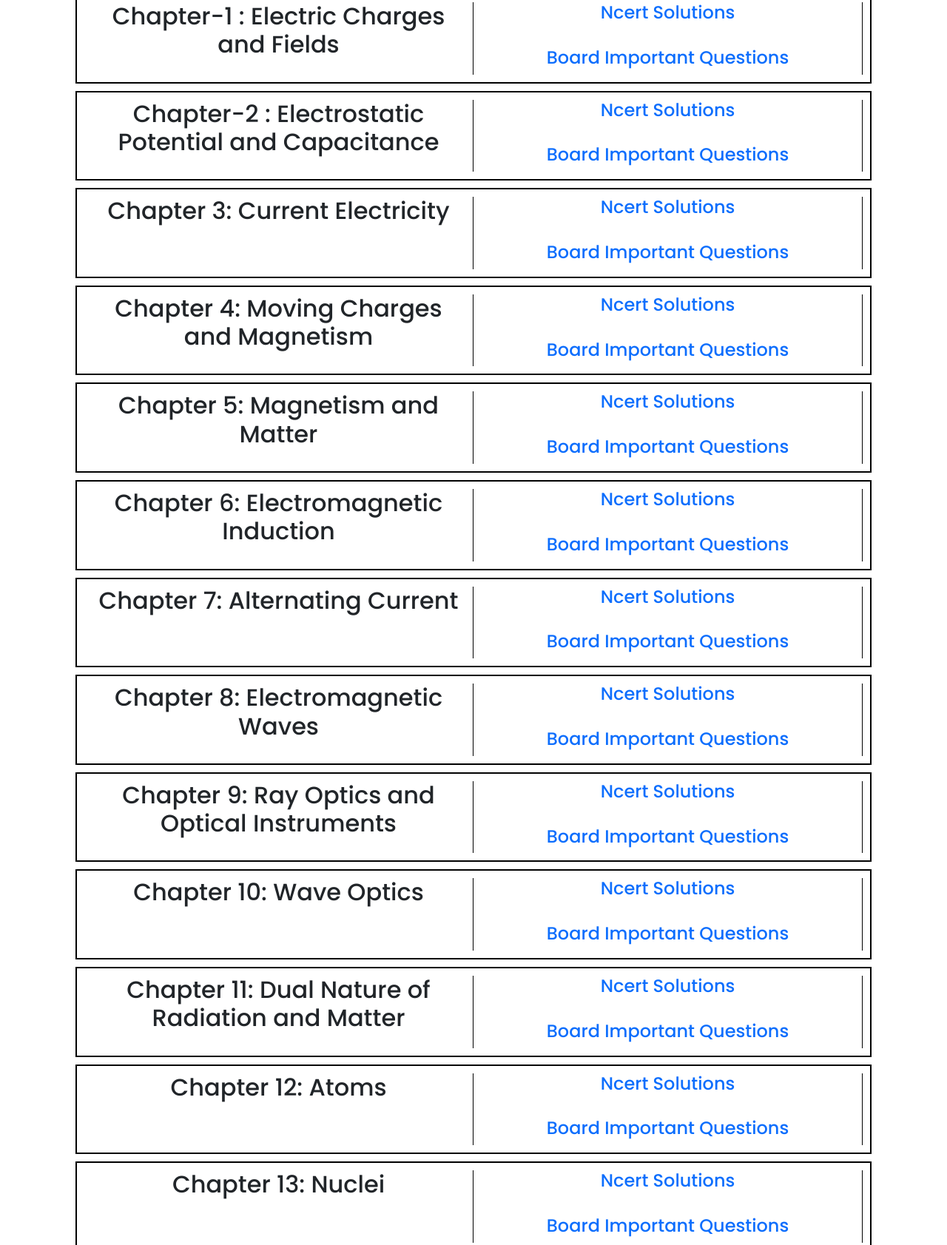
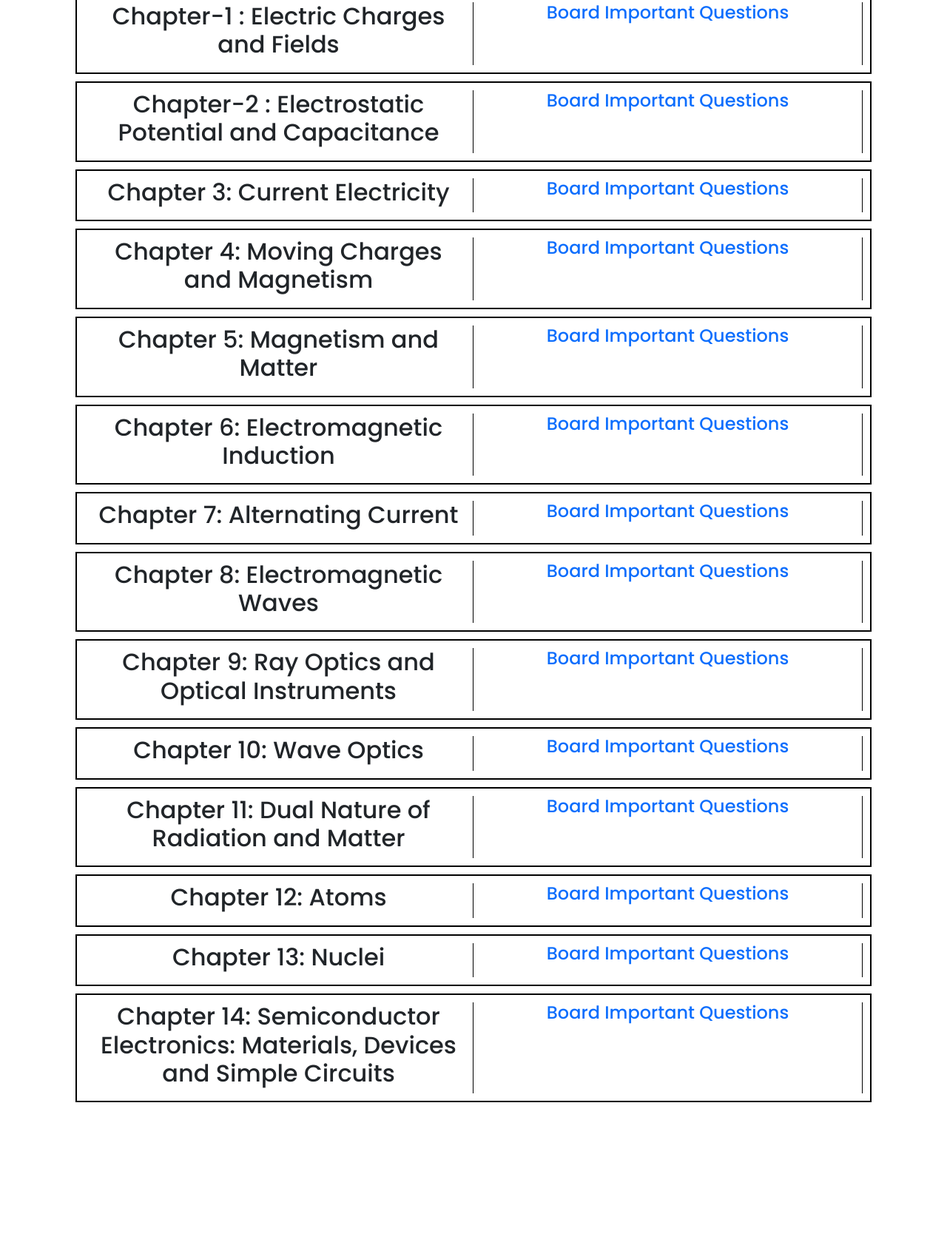
Before and after one commit to RidhamAnand/educationwebsite, a plain HTML site: page physics.html in a window 1280 px wide. Shown: the part 1088-2771 px from the top of the page at 74% size. After the commit the page ends 2678 px from the top, so only its background shows below. Drawn offline with nearby package versions, Linux system fonts and the light colour scheme.

Commit message:
minor corrections in content

```diff
--- a/physics.html
+++ b/physics.html
@@ -159,9 +159,7 @@
           </h2>
         </div>
         <div class="col">
-          <a href="">
-            <h4>Ncert Solutions</h4><br>
-          </a>
+
           <a href="">
             <h4>Board Important Questions</h4>
           </a>
@@ -179,9 +177,7 @@
           </h2>
         </div>
         <div class="col">
-          <a href="">
-            <h4>Ncert Solutions</h4><br>
-          </a>
+
           <a href="">
             <h4>Board Important Questions</h4>
           </a>
@@ -199,9 +195,7 @@
           </h2>
         </div>
         <div class="col">
-          <a href="">
-            <h4>Ncert Solutions</h4><br>
-          </a>
+
           <a href="">
             <h4>Board Important Questions</h4>
           </a>
@@ -219,9 +213,7 @@
           </h2>
         </div>
         <div class="col">
-          <a href="">
-            <h4>Ncert Solutions</h4><br>
-          </a>
+
           <a href="">
             <h4>Board Important Questions</h4>
           </a>
@@ -239,9 +231,7 @@
           </h2>
         </div>
         <div class="col">
-          <a href="">
-            <h4>Ncert Solutions</h4><br>
-          </a>
+
           <a href="">
             <h4>Board Important Questions</h4>
           </a>
@@ -259,9 +249,7 @@
           </h2>
         </div>
         <div class="col">
-          <a href="">
-            <h4>Ncert Solutions</h4><br>
-          </a>
+
           <a href="">
             <h4>Board Important Questions</h4>
           </a>
@@ -279,9 +267,7 @@
           </h2>
         </div>
         <div class="col">
-          <a href="">
-            <h4>Ncert Solutions</h4><br>
-          </a>
+
           <a href="">
             <h4>Board Important Questions</h4>
           </a>
@@ -299,9 +285,7 @@
           </h2>
         </div>
         <div class="col">
-          <a href="">
-            <h4>Ncert Solutions</h4><br>
-          </a>
+
           <a href="">
             <h4>Board Important Questions</h4>
           </a>
@@ -320,9 +304,7 @@
           </h2>
         </div>
         <div class="col">
-          <a href="">
-            <h4>Ncert Solutions</h4><br>
-          </a>
+
           <a href="">
             <h4>Board Important Questions</h4>
           </a>
@@ -330,7 +312,7 @@
       </div>
   </section>
 
-  <section id="chapter-10 " class="chapters">
+  <section id="chapter-10" class="chapters">
 
     <div class="container">
       <div class="row" style="border: 2px black solid;">
@@ -341,9 +323,7 @@
           </h2>
         </div>
         <div class="col">
-          <a href="">
-            <h4>Ncert Solutions</h4><br>
-          </a>
+
           <a href="">
             <h4>Board Important Questions</h4>
           </a>
@@ -351,7 +331,7 @@
       </div>
   </section>
 
-  <section id="chapter-11 " class="chapters">
+  <section id="chapter-11" class="chapters">
 
     <div class="container">
       <div class="row" style="border: 2px black solid;">
@@ -362,9 +342,7 @@
           </h2>
         </div>
         <div class="col">
-          <a href="">
-            <h4>Ncert Solutions</h4><br>
-          </a>
+
           <a href="">
             <h4>Board Important Questions</h4>
           </a>
@@ -384,9 +362,7 @@
           </h2>
         </div>
         <div class="col">
-          <a href="">
-            <h4>Ncert Solutions</h4><br>
-          </a>
+
           <a href="">
             <h4>Board Important Questions</h4>
           </a>
@@ -405,9 +381,7 @@
           </h2>
         </div>
         <div class="col">
-          <a href="">
-            <h4>Ncert Solutions</h4><br>
-          </a>
+
           <a href="">
             <h4>Board Important Questions</h4>
           </a>
@@ -426,9 +400,7 @@
           </h2>
         </div>
         <div class="col">
-          <a href="">
-            <h4>Ncert Solutions</h4><br>
-          </a>
+
           <a href="">
             <h4>Board Important Questions</h4>
           </a>
```
